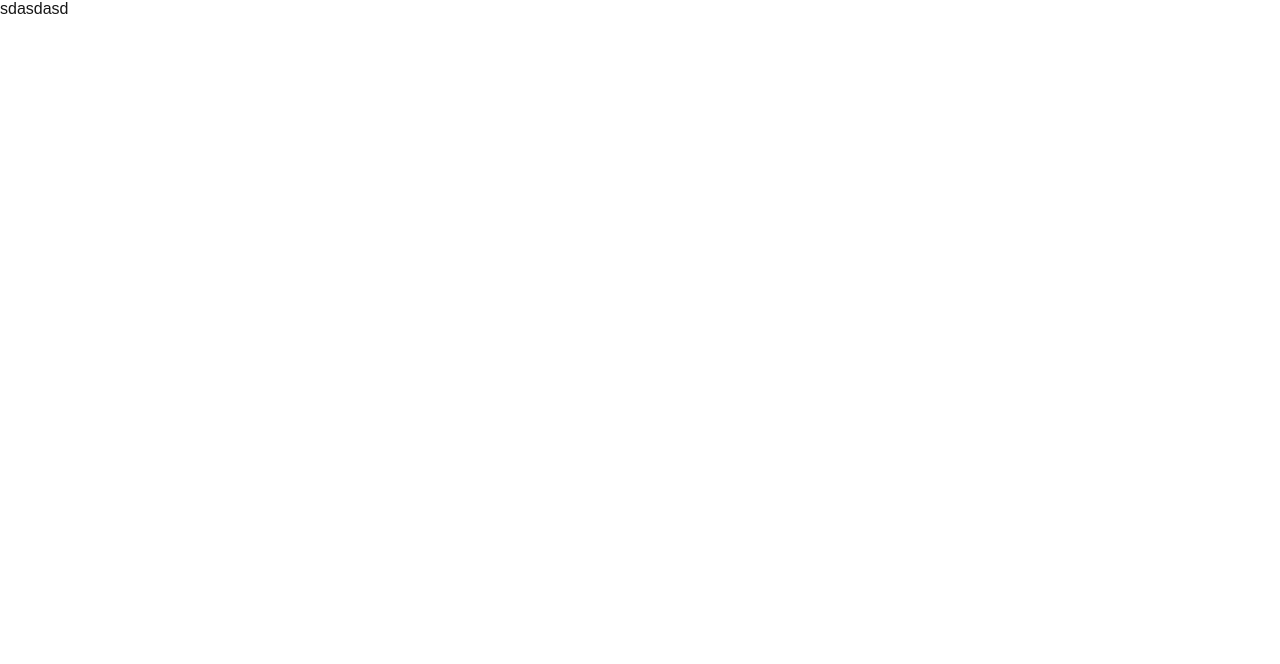
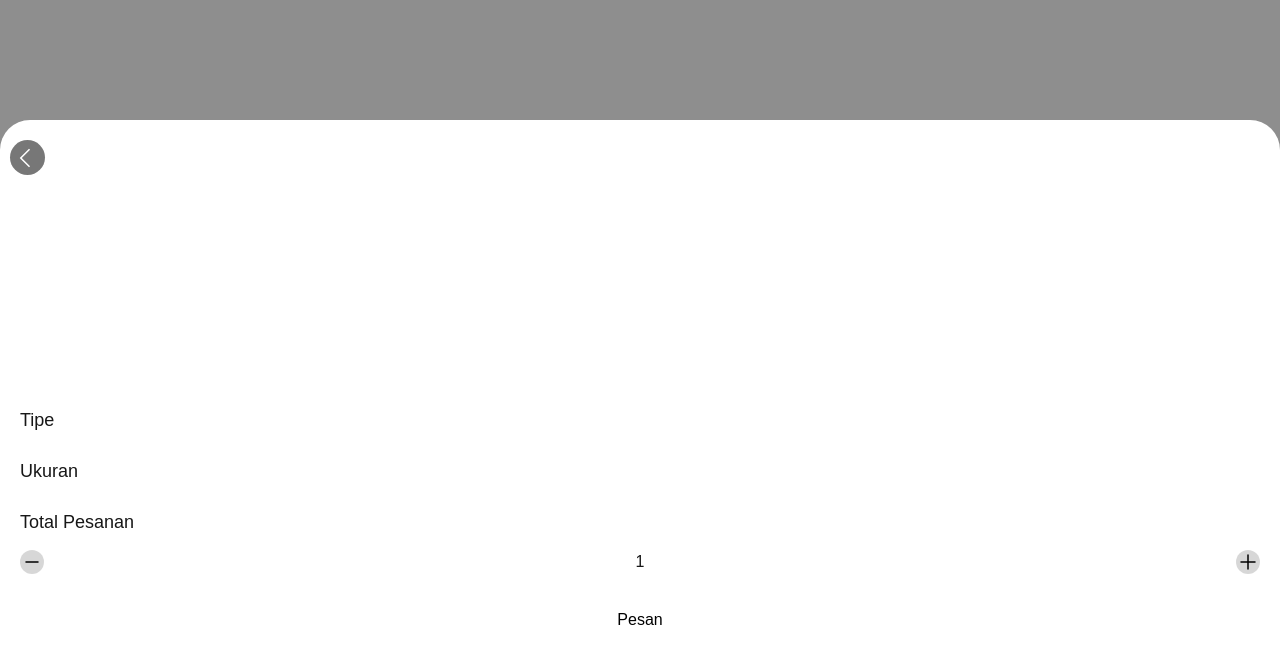
Before and after one commit to samani21/front-end-bisnisku, a Next.js app: page /theme/food/Food1/Modal in a window 1280 px wide. Shown: the top 664 px of the page. Built offline with nearby package versions, Linux system fonts and the light colour scheme.

Commit message:
Membuat Modal product

```diff
--- a/src/components/Theme/Food1/Header.js
+++ b/src/components/Theme/Food1/Header.js
@@ -7,7 +7,7 @@ export const HeaderContainer = styled.div`
     align-items: center;
     top: 5px;
     width: 100%;
-    z-index: 2;
+    z-index: 3;
 `;
 
 export const Container = styled.div`
--- a/src/components/Theme/Food1/Modal.js
+++ b/src/components/Theme/Food1/Modal.js
@@ -0,0 +1,122 @@
+import styled from "styled-components";
+
+export const ModalContainer = styled.div`
+    position: fixed;
+    height: 100vh;
+    bottom: 0;
+    background: #00000071;
+    width: 100%;
+    z-index: 2;
+    font-family: "Poppins" sans-serif;
+`;
+
+export const ContentContainer = styled.div`
+    position: absolute;
+    bottom: 0;
+    background: #fff;
+    width: 100%;
+    height: 85vh;
+    border-top-right-radius: 30px;
+    border-top-left-radius: 30px;
+    `;
+
+export const HeaderContent = styled.div`
+    background: url(${(props) => props?.image});
+    background-size: cover;
+    background-position: center;
+    background-repeat: no-repeat;
+    height: 250px;
+    padding: 20px 10px;
+    border-top-right-radius: 30px;
+    border-top-left-radius: 30px;
+`;
+
+export const IconContainer = styled.div`
+    background: #00000088;
+    display: grid;
+    justify-content: center;
+    align-items: center;
+    border-radius: 35px;
+    width: 35px;
+    height: 35px;
+    cursor: pointer;
+`;
+export const IconBack = styled.img`
+    margin-left: 7px;
+`;
+
+export const NameProduct = styled.p`
+    font-size: 20px;
+    font-weight: 600;
+    color: ${(props) => props?.color};
+`;
+
+export const Content = styled.div`
+    padding: 20px;
+`;
+
+export const TipeContainer = styled.div`
+    margin-top: 20px;
+    p{
+        font-size: 18px;
+    }
+`;
+
+export const ListTipe = styled.div`
+    display: flex;
+    justify-content: left;
+    align-items: center;
+    gap: 20px;
+    margin-top: 10px;
+`;
+
+export const Tipe = styled.div`
+    padding: 10px;
+    border-radius: 30px;
+    background: ${(props) => props?.color};
+    color: ${(props) => props?.textColor};
+    cursor: pointer;
+    &:hover{
+        filter: brightness(50%);
+    }
+    &.active{
+        background: ${(props) => props?.colorActive};
+    }
+`;
+
+export const TotalContainer = styled.div`
+    margin-top: 20px;
+    p{
+        font-size: 18px;
+    }
+    .content{
+        display: flex;
+        justify-content: space-between;
+        align-items: center;
+        margin-top: 10px;
+        gap: 10px;
+    }
+`;
+
+export const Total = styled.div`
+    background: ${(props) => props?.color};
+    width: 100%;
+    text-align: center;
+    border-radius: 30px;
+    padding: 10px;
+`;
+
+export const IconPlusMinus = styled.img`
+    background: #00000028;
+    border-radius: 30px;
+    cursor: pointer;
+`
+
+export const ButtonPesan = styled.div`
+    background: ${(props) => props.color};
+    color: ${(props) => props.textColor};
+    padding: 10px;
+    border-radius: 30px;
+    margin-top: 20px;
+    text-align: center;
+`;
--- a/src/pages/theme/food/Food1/Categories.js
+++ b/src/pages/theme/food/Food1/Categories.js
@@ -3,7 +3,7 @@ import { CardProdoct, ImageProduct, ProductContainer } from '@/components/Theme/
 import React, { useState, useRef } from 'react';
 
 const Categories = (props) => {
-    const { category, product } = props;
+    const { category, product, setOpenModal } = props;
     const [selectedCategory, setSelectedCategory] = useState(null);
     const menuRef = useRef(null);
 
@@ -41,7 +41,7 @@ const Categories = (props) => {
             <h5 ref={menuRef}>Menu {selectedCategory ? `- ${selectedCategory}` : ''}</h5>
             <ProductContainer>
                 {filteredProducts?.map((p, i) => (
-                    <CardProdoct key={i}>
+                    <CardProdoct key={i} onClick={() => setOpenModal(p)}>
                         <ImageProduct image={p?.image} />
                         <h3>{p?.nama}</h3>
                         <p>{formatRupiah(p?.harga)}</p>
--- a/src/pages/theme/food/Food1/Home.js
+++ b/src/pages/theme/food/Food1/Home.js
@@ -26,7 +26,7 @@ const formatRupiah = (angka) => {
 
 
 const Home = (props) => {
-    const { setViewPage, category, product } = props
+    const { setViewPage, category, product, setOpenModal } = props
     const [menuActive, setMenuActive] = useState('Popular')
     return (
         <HomeContainer>
@@ -67,7 +67,7 @@ const Home = (props) => {
             <ProductContainer>
                 {
                     product?.filter((p) => p?.menu_category === menuActive)?.map((p, i) => (
-                        <CardProdoct key={i}>
+                        <CardProdoct key={i} onClick={() => setOpenModal(p)}>
                             <ImageProduct image={p?.image} />
                             <h3>
                                 {p?.nama}
--- a/src/pages/theme/food/Food1/Modal.js
+++ b/src/pages/theme/food/Food1/Modal.js
@@ -1,11 +1,86 @@
-import React from 'react'
+import { ButtonPesan, Content, ContentContainer, HeaderContent, IconBack, IconContainer, IconPlusMinus, ListTipe, ModalContainer, NameProduct, Tipe, TipeContainer, Total, TotalContainer } from '@/components/Theme/Food1/Modal'
+import React, { useState } from 'react'
 
-const Modal = () => {
+// Fungsi untuk menentukan apakah warna terang atau gelap
+const isLightColor = (hex) => {
+    if (!hex) return true; // Default terang jika tidak ada warna
+    hex = hex.replace('#', '');
+    if (hex.length === 3) {
+        hex = hex.split('').map(c => c + c).join('');
+    }
+    const r = parseInt(hex.substring(0, 2), 16);
+    const g = parseInt(hex.substring(2, 4), 16);
+    const b = parseInt(hex.substring(4, 6), 16);
+
+    // Menggunakan luminance formula untuk menentukan kecerahan
+    const brightness = (r * 299 + g * 587 + b * 114) / 1000;
+    return brightness > 128; // Jika lebih dari 128, anggap warna terang
+};
+
+const Modal = (props) => {
+    const { data, setOpenModal, detailTheme } = props;
+    const [tipeActive, setTipeActive] = useState();
+    const [ukurActive, setUkuranActive] = useState();
+    const [totalPesanan, setTotalPesanan] = useState(1);
+    const isLight = isLightColor(detailTheme?.color_secondary);
+    const textColor = isLight ? '#000' : '#fff'; // Hitam untuk warna terang, putih untuk warna gelap
+    const isLightActive = isLightColor(detailTheme?.color_primary);
+    const textColorActive = isLightActive ? '#000' : '#fff';
+
+    const kurangPesanan = () => {
+        if (totalPesanan > 1) {
+            setTotalPesanan(totalPesanan - 1)
+        }
+    }
     return (
-        <div>
-            sdasdasd
-        </div>
-    )
+        <ModalContainer>
+            <ContentContainer>
+                <HeaderContent image={data?.image}>
+                    <IconContainer onClick={() => setOpenModal()} >
+                        <IconBack src='/icon/back.svg' />
+                    </IconContainer>
+                </HeaderContent>
+                <Content>
+                    <NameProduct color={detailTheme?.color_primary} textColor={textColor}>
+                        {data?.nama}
+                    </NameProduct>
+                    <TipeContainer>
+                        <p>Tipe </p>
+                        <ListTipe>
+                            {data?.jenis?.map((t, i) => (
+                                <Tipe key={i} color={detailTheme?.color_secondary} colorActive={detailTheme?.color_primary} textColor={tipeActive === t ? textColorActive : textColor} className={tipeActive === t ? "active" : ""} onClick={() => setTipeActive(t)}>
+                                    {t}
+                                </Tipe>
+                            ))}
+                        </ListTipe>
+                    </TipeContainer>
+                    <TipeContainer>
+                        <p>Ukuran </p>
+                        <ListTipe>
+                            {data?.ukuran?.map((u, i) => (
+                                <Tipe key={i} color={detailTheme?.color_secondary} colorActive={detailTheme?.color_primary} textColor={tipeActive === u ? textColorActive : textColor} className={ukurActive === u ? "active" : ""} onClick={() => setUkuranActive(u)}>
+                                    {u}
+                                </Tipe>
+                            ))}
+                        </ListTipe>
+                    </TipeContainer>
+                    <TotalContainer>
+                        <p>Total Pesanan</p>
+                        <div className='content'>
+                            <IconPlusMinus src='/icon/minus.svg' onClick={kurangPesanan} />
+                            <Total color={detailTheme?.color_secondary}>
+                                {totalPesanan}
+                            </Total>
+                            <IconPlusMinus src='/icon/plus.svg' onClick={() => setTotalPesanan(totalPesanan + 1)} />
+                        </div>
+                    </TotalContainer>
+                    <ButtonPesan color={detailTheme?.color_primary} textColor={textColorActive} >
+                        Pesan
+                    </ButtonPesan>
+                </Content>
+            </ContentContainer>
+        </ModalContainer>
+    );
 }
 
-export default Modal
+export default Modal;
```
Also changed, not shown: src/pages/theme/food/Food1/Theme1.js (+30 -11 lines), public/icon/back.svg (added).
